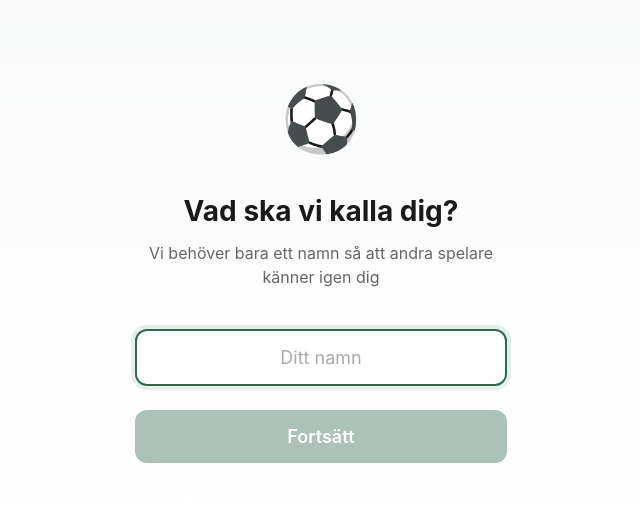
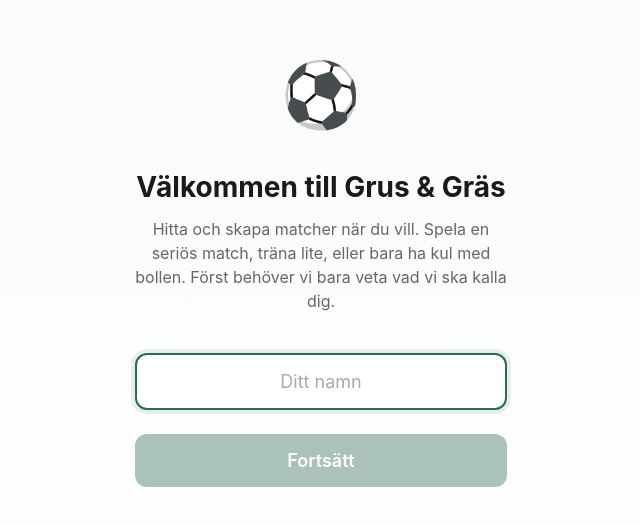
Before and after one commit to Liminiseducation/grus-och-gras, a React (Vite) app: page /setup in a window 1280 px wide. Shown: the part 131-656 px from the top of the page, without its empty margins (319-959 px from the left). Built offline with nearby package versions, Linux system fonts and the light colour scheme.

Commit message:
Improve onboarding text and fix Vercel routing

```diff
--- a/src/pages/UserSetupPage.tsx
+++ b/src/pages/UserSetupPage.tsx
@@ -45,9 +45,9 @@ export default function UserSetupPage() {
 
           {step === 'name' && (
             <>
-              <h1 className="user-setup-headline">Vad ska vi kalla dig?</h1>
+              <h1 className="user-setup-headline">Välkommen till Grus & Gräs</h1>
               <p className="user-setup-description">
-                Vi behöver bara ett namn så att andra spelare känner igen dig
+                Hitta och skapa matcher när du vill. Spela en seriös match, träna lite, eller bara ha kul med bollen. Först behöver vi bara veta vad vi ska kalla dig.
               </p>
 
               <form onSubmit={handleNameSubmit} className="user-setup-form">
```
Also changed, not shown: vercel.json (added).
